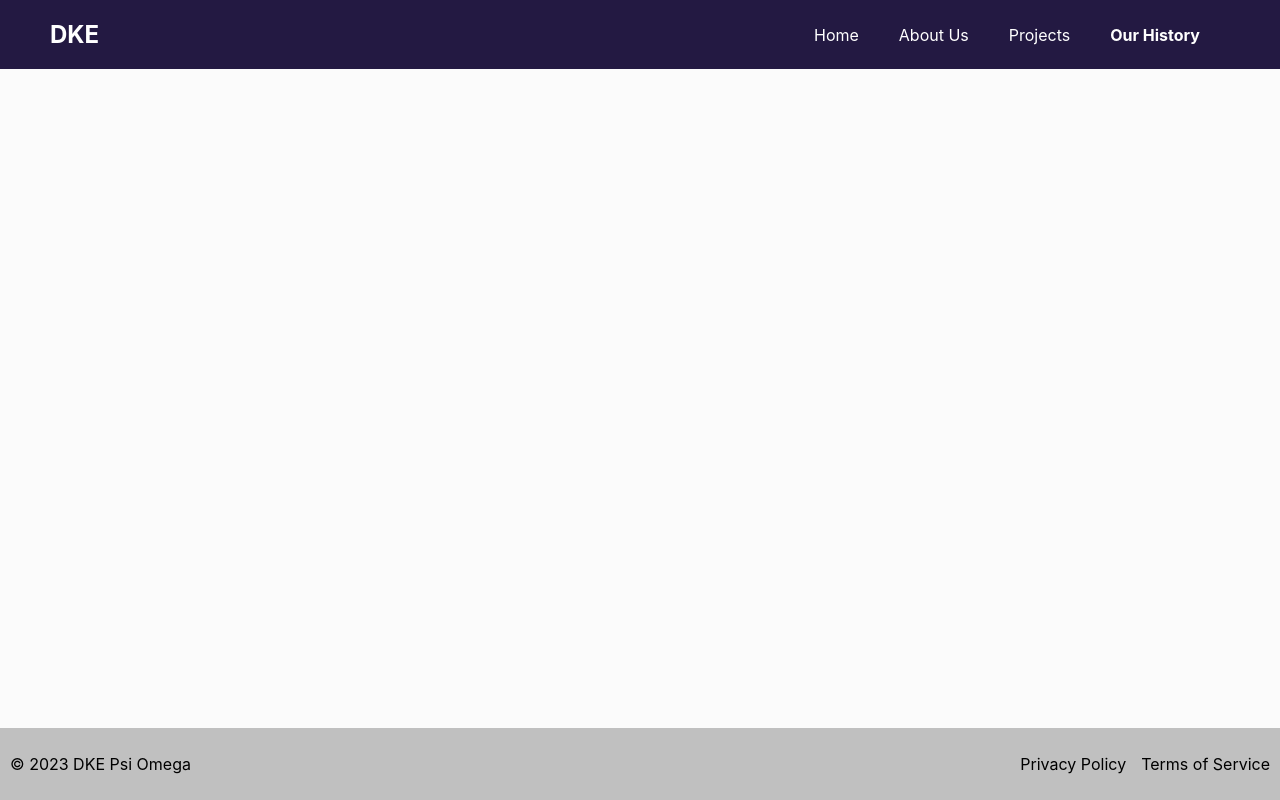
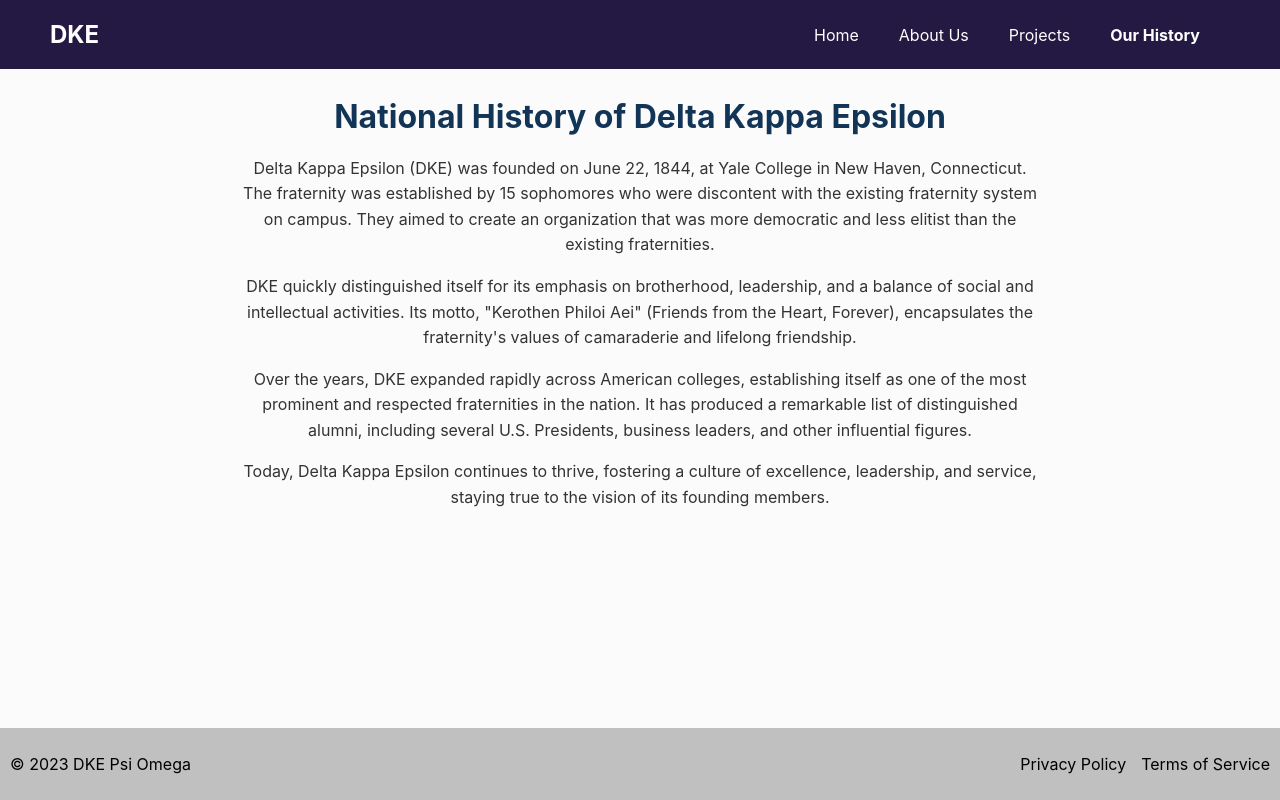
Before and after one commit to NBelgaonkar/Psi-Omega-Site, a React (Create React App) app: page /History in a window 1280 px wide. Built offline with nearby package versions, Linux system fonts and the light colour scheme.

Commit message:
fixed routing issues

```diff
--- a/src/App.js
+++ b/src/App.js
@@ -8,6 +8,7 @@ import AboutUs from './components/AboutUs';  // <-- Import the AboutUs component
 //import the calender component
 import Calender from './components/Calender';
 import Footer from './components/Footer';
+import OurHistory from './components/History';
 
 const AppContainer = styled.div`
   min-height: 100vh;
@@ -32,6 +33,7 @@ const App = () => {
             <Route path="/projects" element={<ProjectsPage />} />
             <Route path="/about" element={<AboutUs />} />
             <Route path="/calender" element={<Calender />} />
+            <Route path="/history" element={<OurHistory />} />
           </Routes>
         </MainContent>
         <Footer />
```
